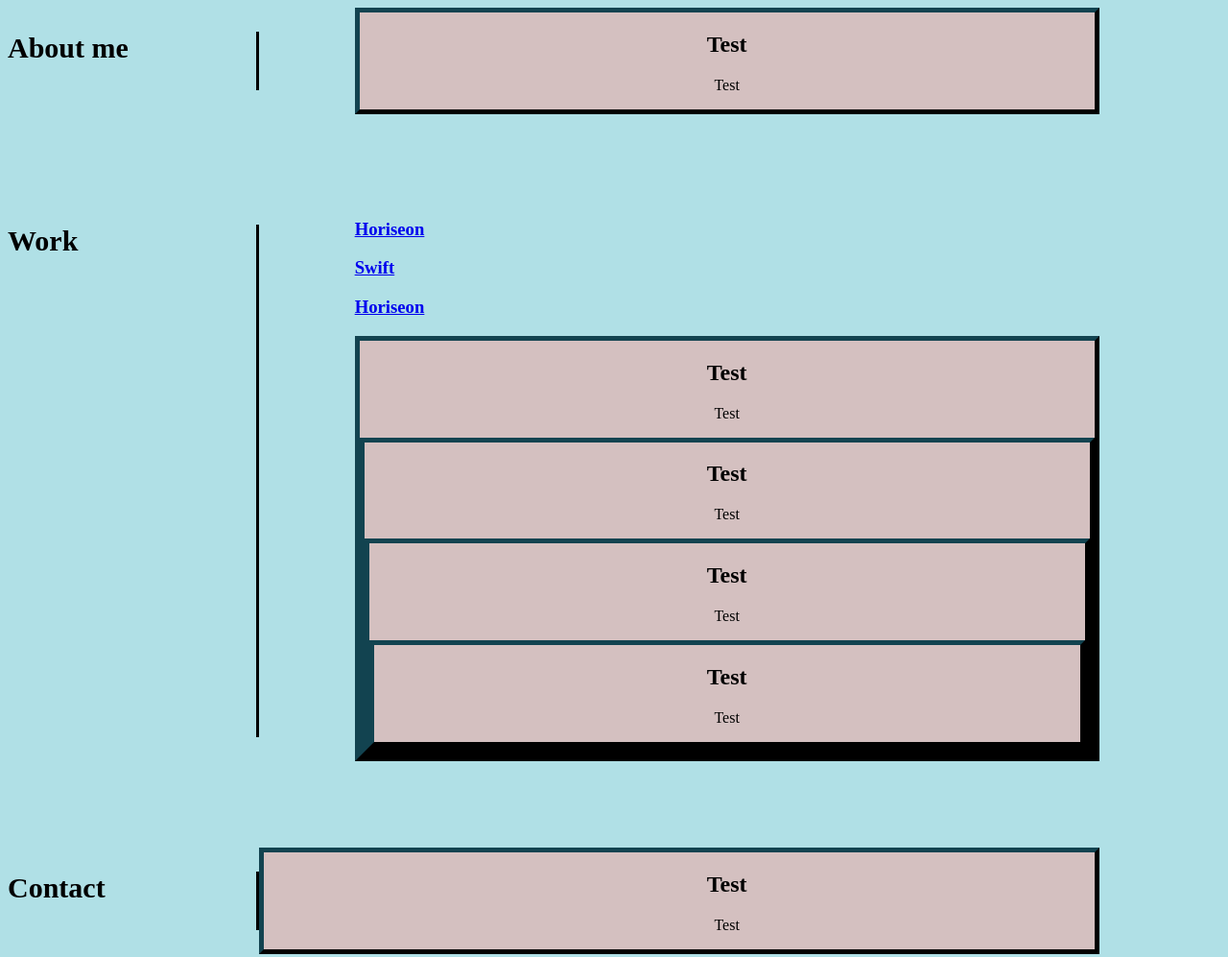
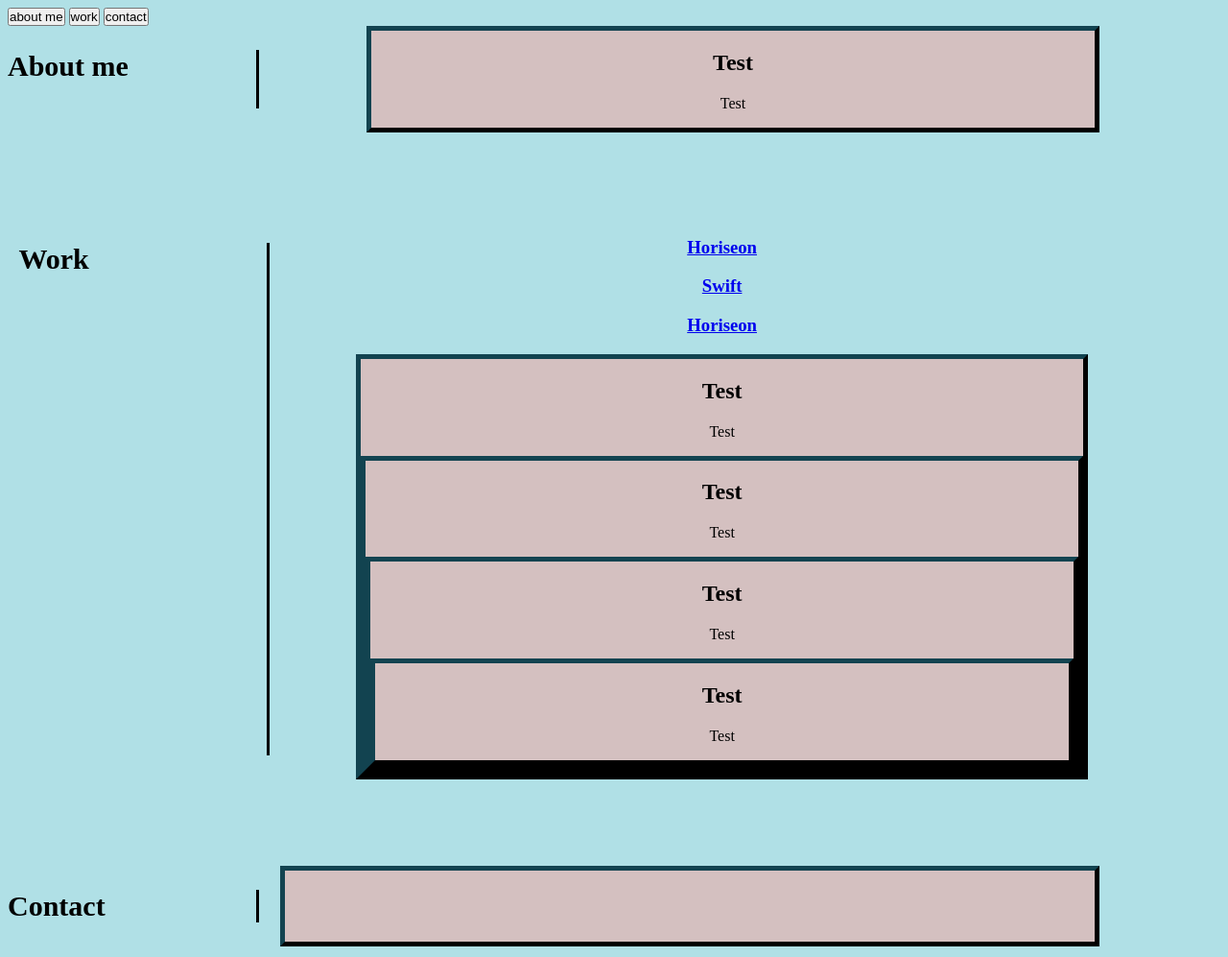
Before and after one commit to rogretheekyogre/Professional-Portfolio, a plain HTML site: page index.html in a window 1280 px wide. Shown: the whole page at 96% size. Drawn offline with Linux system fonts and the light colour scheme.

Commit message:
index.html

```diff
--- a/assets/style.css
+++ b/assets/style.css
@@ -1,6 +1,6 @@
 * {
     margin: 1;
-    padding: ;
+    padding: 0;
     box-sizing: border-box;
 }
 
@@ -26,8 +26,8 @@ section>h2 {
 }
 
 section>div {
-    flex-basis: 77%;
-    padding-left: 100px
+    flex-basis: 75%;
+    padding-left: 90px
 }
 
 .work {
--- a/index.html
+++ b/index.html
@@ -8,7 +8,7 @@
     <title>Pro Portfolio</title>
 </head>
 <style>
-    .myDiv {
+    .wDiv {
         border: 5px outset rgb(18, 67, 80);
         background-color: rgb(212, 192, 192);
         text-align: center;
@@ -16,13 +16,20 @@
 </style>
 
 <body style="background-color:powderblue;">
+
+    <nav class="navigation">
+        <button>about me</button>
+        <button>work</button>
+        <button>contact</button>
+
         <header></header>
+
 
         <main>
             <section>
                 <h2>About me</h2>
                 <div>
-                <div class="myDiv">
+                    <div class="wDiv">
                         <h2>Test</h2>
                         <p>Test</p>
                     </div>
@@ -32,8 +39,11 @@
                 <h2>Work</h2>
                 <div>
                     <a href="#">
-                    <div>
+
+                        <div style="text-align: center">
                             <h3>Horiseon</h3>
+
+                            <div style="text-align: center">
                             </div>
                     </a>
                     <a href="#">
@@ -46,19 +56,19 @@
                             <h3>Horiseon</h3>
                         </div>
                     </a>
-                <div class="myDiv">
+                    <div class="wDiv">
                         <h2>Test</h2>
                         <p>Test</p>
 
-                    <div class="myDiv">
+                        <div class="wDiv">
                             <h2>Test</h2>
                             <p>Test</p>
 
-                        <div class="myDiv">
+                            <div class="wDiv">
                                 <h2>Test</h2>
                                 <p>Test</p>
 
-                            <div class="myDiv">
+                                <div class="wDiv">
                                     <h2>Test</h2>
                                     <p>Test</p>
 
@@ -73,9 +83,18 @@
 
 
 
-            <div class="myDiv">
-                <h2>Test</h2>
-                <p>Test</p>
+
+
+
+
+
+
+
+
+                <div class="wDiv">
+                    <p></p>
+
+
 
 
 
```
Also changed, not shown: 1 other file. Lines whose indentation alone changed are shown as unchanged.
